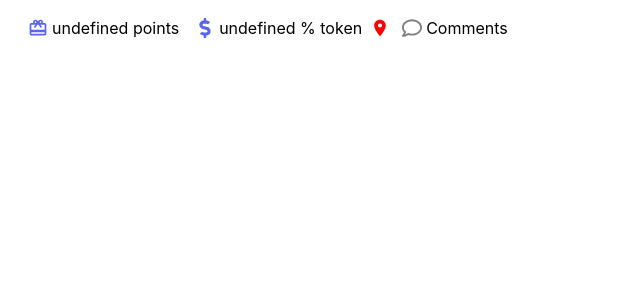
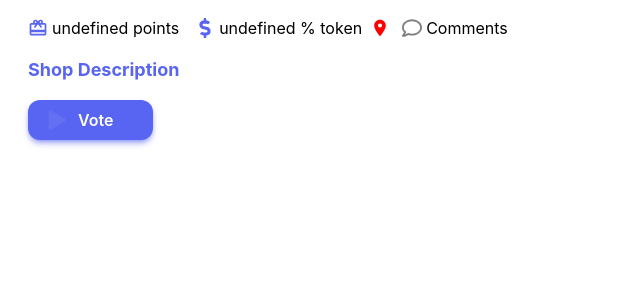
Before and after one commit to RarbitStartUp/Rabit, a Next.js app: page /shops/ShopDetail in a window 1280 px wide. Shown: the top 300 px of the page, without its empty margins (0-640 px from the left). Built offline with nearby package versions, Linux system fonts and the light colour scheme.

Commit message:
detail page

```diff
--- a/pages/shops/ShopDetail.js
+++ b/pages/shops/ShopDetail.js
@@ -10,6 +10,7 @@ export default function ShopDetail({
   categories,
   tokenAllocations,
   imageUrl,
+  description,
 }) {
   return (
     <div className="h-30 w-30">
@@ -49,6 +50,16 @@ export default function ShopDetail({
             <h1 className="pl-1 dark:text-white">Comments</h1>
           </div>
         </div>
+        <p className="m-2 text-lg font-bold text-[#5865F2]">Shop Description</p>
+        <p className="m-2 text-sm text-[#7b80b3]">{description}</p>
+
+        {/* Buttons */}
+        <div className="flex flex-row">
+          <button className="m-auto mt-3 mb-3 flex flex-row items-center justify-center  rounded-xl bg-[#5865F2] pt-2 pb-2 pl-6 pr-10 shadow-md shadow-[#5865f28a] duration-300 ease-linear hover:bg-[#424bb6] md:m-2">
+            <FaPlay className="animate-ping" size={10} color="#fff" />
+            <h1 className="text-md pl-4 font-semibold text-white">Vote</h1>
+          </button>
+        </div>
       </div>
     </div>
   )
--- a/pages/shops/[id].tsx
+++ b/pages/shops/[id].tsx
@@ -35,6 +35,7 @@ const Post = ({ data }: any) => {
         rewardPoints={data.rewardPoints}
         tokenAllocations={data.tokenAllocations}
         imageUrl={data.imageUrl}
+        description={data.description}
       />
     </div>
   )
```
Also changed, not shown: 1 other file (tests, documents, lock files or other folders).
